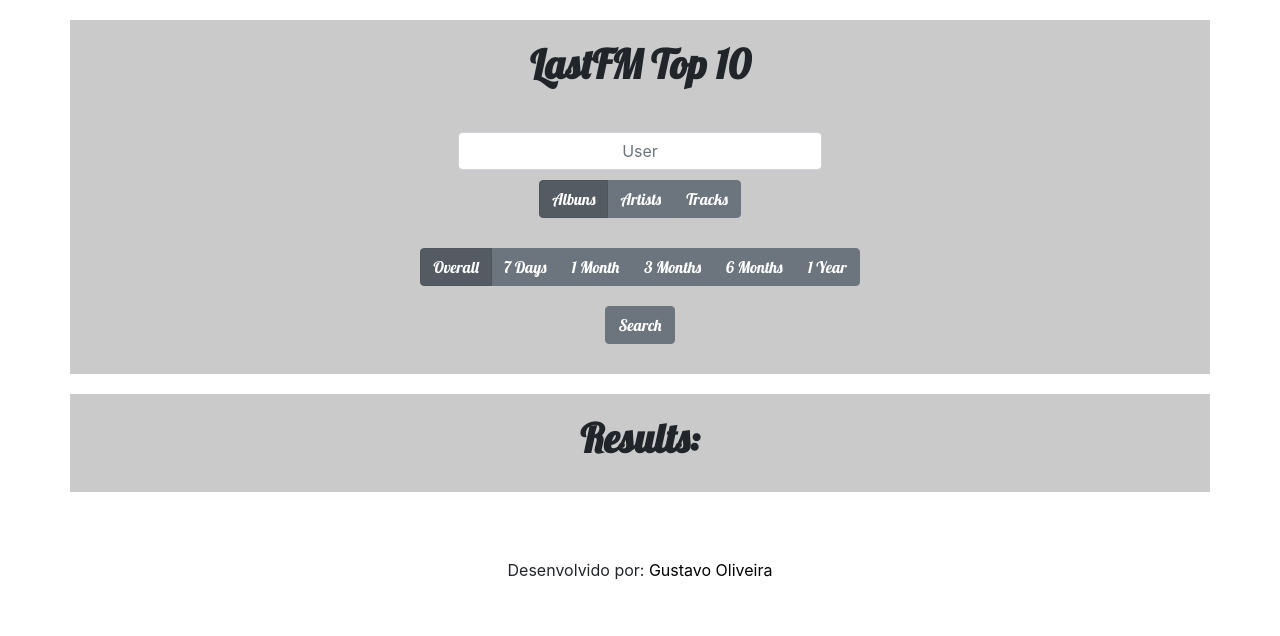
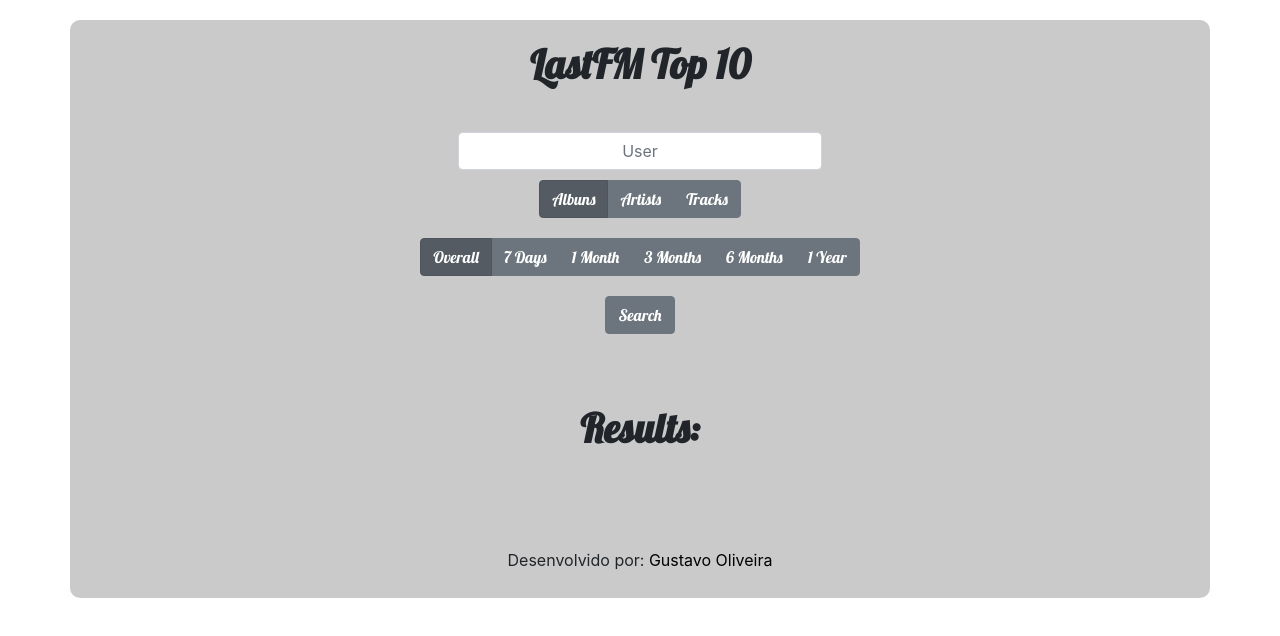
Before and after one commit to guoliv3ira/LastFM-top-10, a plain HTML site: page index.html in a window 1280 px wide. Drawn offline with nearby package versions, Linux system fonts and the light colour scheme.

Commit message:
border-radius

```diff
--- a/css/style.css
+++ b/css/style.css
@@ -12,6 +12,7 @@
     text-align: center;
     background-color: rgb(202, 202, 202);
     padding-bottom: 10px;
+    border-radius: 10px;
 }
 
 .central h1{
@@ -56,9 +57,10 @@
     text-align: center;
 }
 
-.results{
+.results ul{
     margin-top: 0;
     background-color: rgb(202, 202, 202);
+    border-radius: 10px;
 }
 
 .list-group-flush, .list-group-item{
--- a/index.html
+++ b/index.html
@@ -35,7 +35,7 @@
               <input type="radio" name="options"  autocomplete="off"> Tracks
             </label>
           </div>
-        </div>
+        <!-- </div> -->
 
         <!-- <form action="" class="typeofsearch">
             <input type="radio" name="typeof" id="album"> Albums
@@ -44,7 +44,7 @@
 
         </form> -->
 
-<div class="container central">
+<div class="container central align-center">
         <div class="btn-group btn-group-toggle" data-toggle="buttons">
             <label class="btn btn-secondary active" id="overall">
               <input type="radio" name="options"  autocomplete="off" checked> Overall
```
